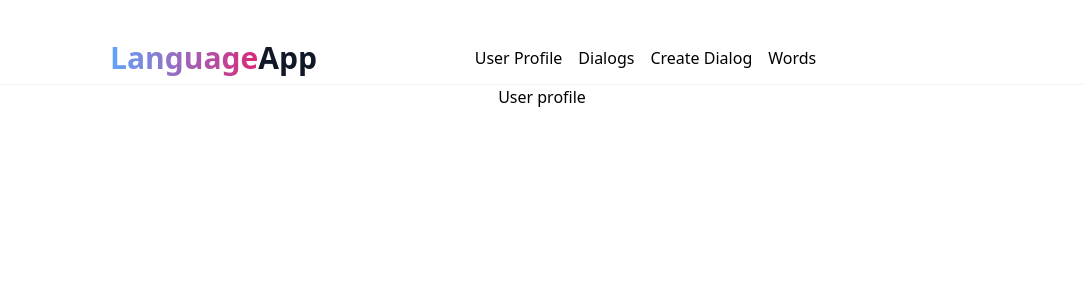
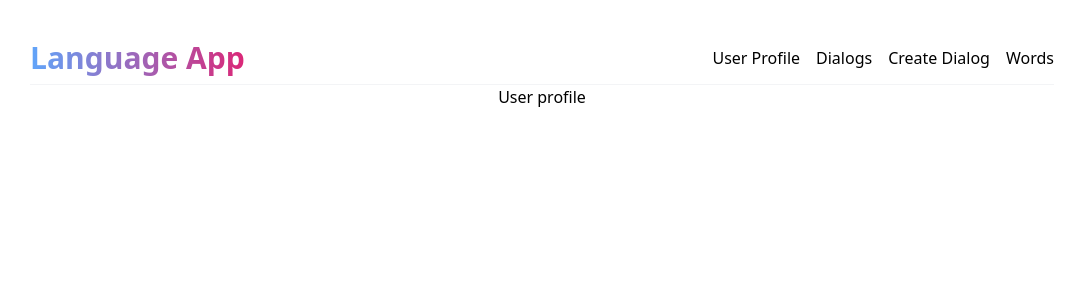
Before and after one commit to nikolina2k/language-app-front, a React (Vite) app: page / in a window 1280 px wide. Shown: the top 300 px of the page, without its empty margins (98-1182 px from the left). Built offline with nearby package versions, Linux system fonts and the light colour scheme.

Commit message:
fix navbar

```diff
--- a/src/App.jsx
+++ b/src/App.jsx
@@ -1,9 +1,7 @@
-import React from 'react';
 import "./App.css";
 import Navbar from "./components/Navbar/Navbar";
 
 import Dialog from './components/Dialog';
-import Word from './components/Word';
 import Home from './components/Home';
 import Create from './components/Create';
 import { BrowserRouter as Router, Route, Routes } from 'react-router-dom';
@@ -12,7 +10,7 @@ import CategoryList from "./components/Words/Categories.jsx";
 function App() {
   return (
     <Router>
-      <div>
+      <div className="mx-auto max-w-screen-lg">
         <Navbar />
         <Routes>
           <Route path="/" exact Component={Home} />
--- a/src/components/Create.jsx
+++ b/src/components/Create.jsx
@@ -1,5 +1,3 @@
-import React from "react";
-
 const Create = () => {
   return <div>Create a dialog</div>;
 };
--- a/src/components/Home.jsx
+++ b/src/components/Home.jsx
@@ -1,5 +1,3 @@
-import React from 'react';
-
 const Home = () => {
   return <div>User profile</div>;
 };
--- a/src/components/Navbar/Navbar.jsx
+++ b/src/components/Navbar/Navbar.jsx
@@ -1,14 +1,13 @@
 const Navbar = () => {
   return (
-    <div className="flex justify-between items-center border-b border-gray-100 w-full px-44 py-2">
+    <div className="flex justify-between items-center border-b border-gray-100 w-full py-2">
       <div className="text-3xl font-extrabold text-gray-900 dark:text-white font-roboto">
         <span className="text-transparent bg-clip-text bg-gradient-to-r to-pink-600 from-blue-400">
-          Language
+          Language App
         </span>
-        App
       </div>
 
-      <div className="flex justify-center item-center mx-auto">
+      <div className="flex items-center">
         <ul className="flex space-x-4">
           <li>
             <a href="/" className="text-black">
--- a/src/components/Word.jsx
+++ b/src/components/Word.jsx
@@ -1,5 +1,3 @@
-import React from 'react';
-
 const Word = () => {
   return <div>Words Game</div>;
 };
```
